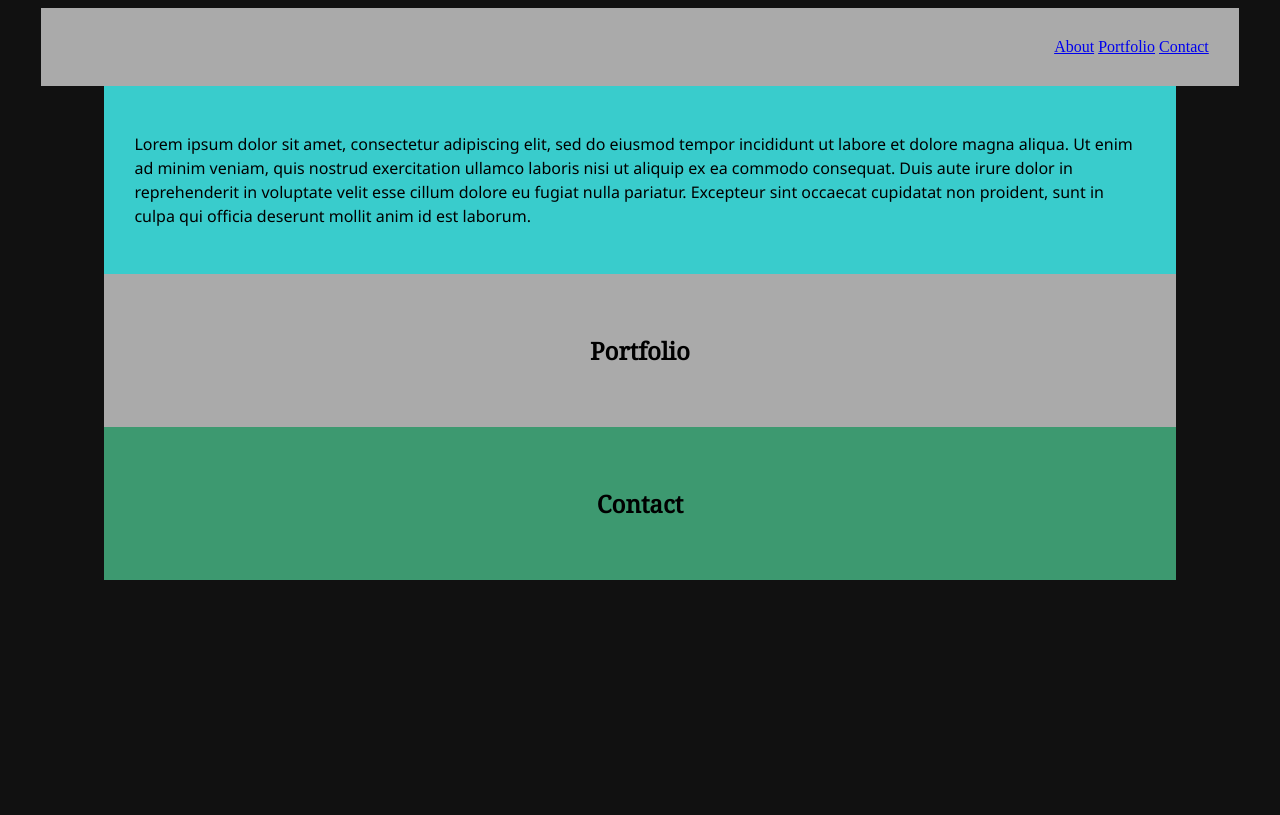
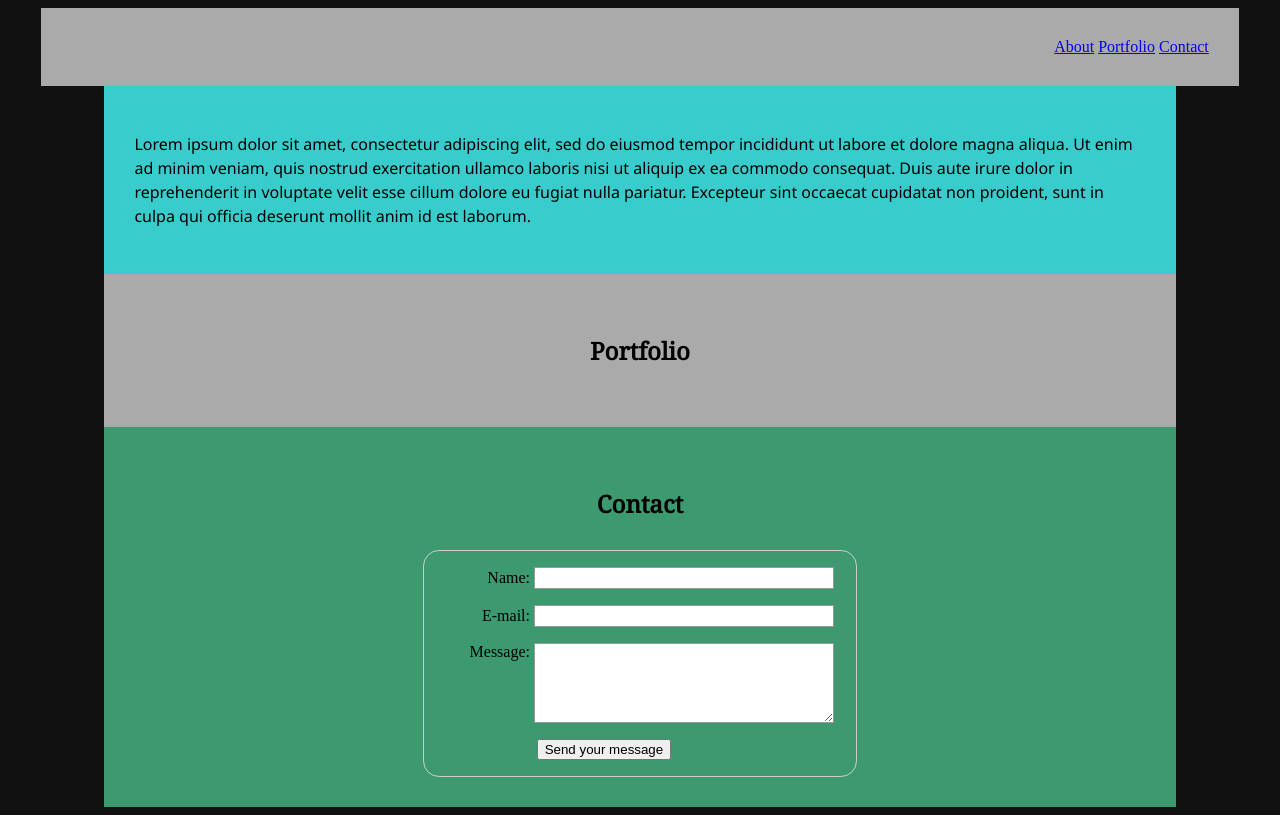
Before and after one commit to aakoni/aakoni.github.io, a plain HTML site: page index.html in a window 1280 px wide. Drawn offline with Linux system fonts and the light colour scheme.

Commit message:
Added form and styling.

```diff
--- a/index.html
+++ b/index.html
@@ -35,7 +35,23 @@
     </div>
     <div id='contact'>
         <h2>Contact</h2>
-
+        <form action="#contact" method="post">
+            <div>
+                <label for="name">Name:</label>
+                <input type="text" id="name" name="user_name">
+            </div>
+            <div>
+                <label for="mail">E-mail:</label>
+                <input type="email" id="mail" name="user_mail">
+            </div>
+            <div>
+                <label for="msg">Message:</label>
+                <textarea id="msg" name="user_message"></textarea>
+            </div>
+            <div class="button">
+                <button type="submit">Send your message</button>
+            </div>
+        </form>
     </div>
     <footer>
         <!-- add links to github and linkedin here -->
--- a/main.css
+++ b/main.css
@@ -58,3 +58,60 @@ p {
     margin-right: auto;
     background-color: #3D9970;
 }
+
+form {
+    /* Just to center the form on the page */
+    margin: 0 auto;
+    width: 400px;
+    /* To see the outline of the form */
+    padding: 1em;
+    border: 1px solid #CCC;
+    border-radius: 1em;
+  }
+
+  form div + div {
+    margin-top: 1em;
+  }
+
+  label {
+    /* To make sure that all labels have the same size and are properly aligned */
+    display: inline-block;
+    width: 90px;
+    text-align: right;
+  }
+
+  input, textarea {
+    /* To make sure that all text fields have the same font settings
+       By default, textareas have a monospace font */
+    font: 1em sans-serif;
+
+    /* To give the same size to all text fields */
+    width: 300px;
+    box-sizing: border-box;
+
+    /* To harmonize the look & feel of text field border */
+    border: 1px solid #999;
+  }
+
+  input:focus, textarea:focus {
+    /* To give a little highlight on active elements */
+    border-color: #000;
+  }
+
+  textarea {
+    /* To properly align multiline text fields with their labels */
+    vertical-align: top;
+
+    /* To give enough room to type some text */
+    height: 5em;
+  }
+
+  .button {
+    /* To position the buttons to the same position of the text fields */
+    padding-left: 90px; /* same size as the label elements */
+  }
+
+  button {
+    /* This extra margin represent roughly the same space as the space
+       between the labels and their text fields */
+    margin-left: .5em;
```
